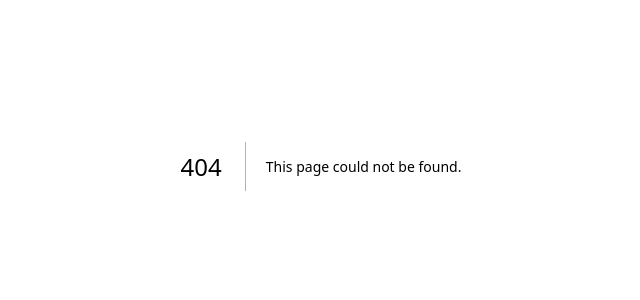
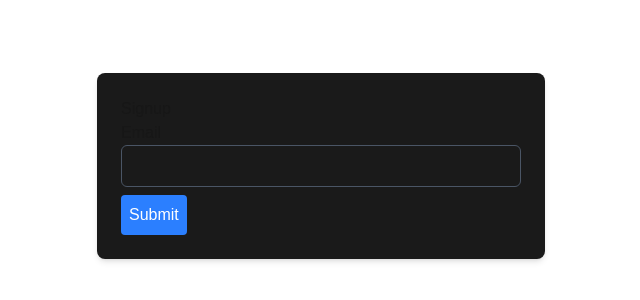
Before and after one commit to jubilvillaruel/gamelog, a Next.js app: page /signup in a window 1280 px wide. Before the commit this address had no page. Shown: the part 234-534 px from the top of the page, without its empty margins (319-959 px from the left). Built offline with nearby package versions, Linux system fonts and the light colour scheme.

Commit message:
drafted singup page | created component:FormInput.tsx

```diff
--- /dev/null
+++ b/src/app/signup/page.tsx
@@ -0,0 +1,49 @@
+'use client';
+
+import FormInput from '@/components/FormInput';
+import React from 'react';
+import {useState} from "react";
+
+export default function Page() {
+    const [email, setEmail] = useState("");
+
+    function handleSubmit(e: React.FormEvent) {
+        e.preventDefault();
+        console.log(`Email submitted: ${email}`);
+    }
+    return (
+        <div className="min-h-screen flex items-center justify-center">
+            <div className="w-full max-w-md mx-auto p-6 bg-[#1a1a1a] rounded-lg shadow-md">
+                <h1>Signup</h1>
+                <form onSubmit={handleSubmit} className=''>
+                    <FormInput
+                        label={'Email'}
+                        type={'email'}
+                        name={'email'}
+                        value={email}
+                        onChange={(e) => { setEmail(e.target.value) } }
+                    />
+                    {/* <div>
+                        <label>Email</label>
+                        <input
+                            type="email"
+                            name="email"
+                            className="w-full px-4 py-2 bg-[#1a1a1a] text-white border border-gray-600 rounded-md focus:outline-none focus:ring-2 focus:ring-[#0FAC7D]"
+                            value={email}
+                            onChange={(e) => setEmail(e.target.value)}
+                        />
+                    </div> */}
+
+                    <div>
+                        <input
+                            type="submit"
+                            value="Submit"
+                            className="bg-blue-500 text-white p-2 rounded mt-2"
+                        />
+                    </div>
+
+                </form>
+            </div>
+        </div>
+    )
+}
--- /dev/null
+++ b/src/components/FormInput.tsx
@@ -0,0 +1,26 @@
+'use client';
+
+import React from "react";
+
+type Props = {
+    label: string;
+    type?: string;
+    name: string;
+    value: string;
+    onChange: (e: React.ChangeEvent<HTMLInputElement>) => void;
+}
+
+export default function FormInput({type, label, name, value, onChange}: Props) {
+    return (
+        <div>
+            <label>{label}</label>
+            <input
+                type={type}
+                name={name}
+                className="w-full px-4 py-2 bg-[#1a1a1a] text-white border border-gray-600 rounded-md focus:outline-none focus:ring-2 focus:ring-[#0FAC7D]"
+                value={value}
+                onChange={onChange}
+            />
+        </div>
+    )
+}
```
